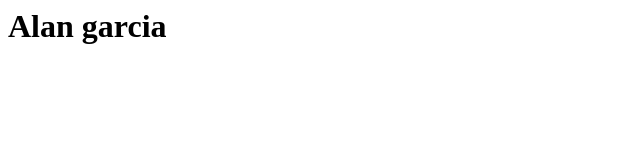
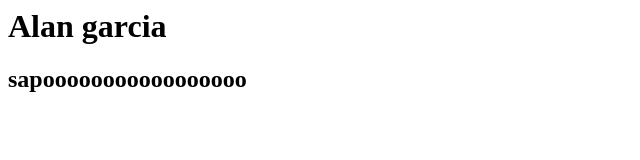
Before and after one commit to AbelAlanGarcia/papichulo, a plain HTML site: page index.html in a window 1280 px wide. Shown: the whole page, without its empty margins (0-640 px from the left). Drawn offline with Linux system fonts and the light colour scheme.

Commit message:
Update index.html

```diff
--- a/index.html
+++ b/index.html
@@ -2,8 +2,10 @@
 <body>
     <h1>
         Alan garcia
-
     </h1>
+    <h2>
+    sapooooooooooooooooo
+    </h2>
 </body>
 
 </html>
```
